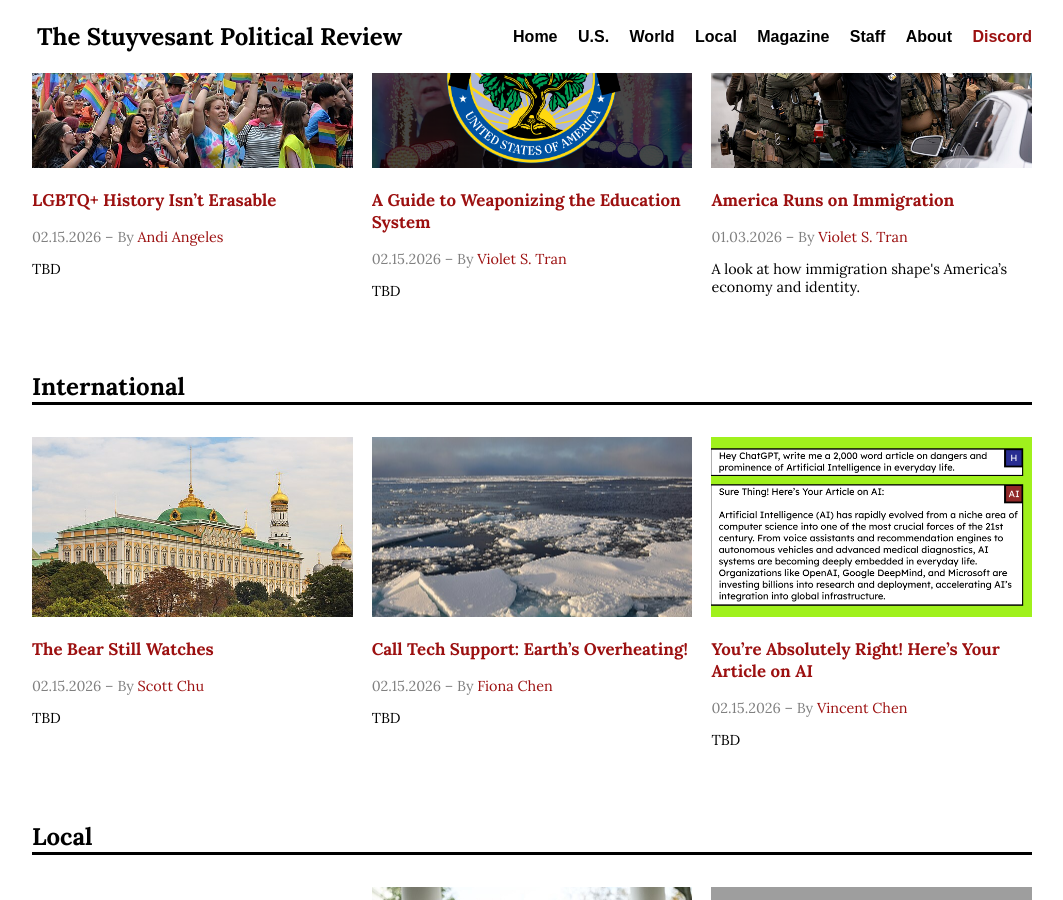
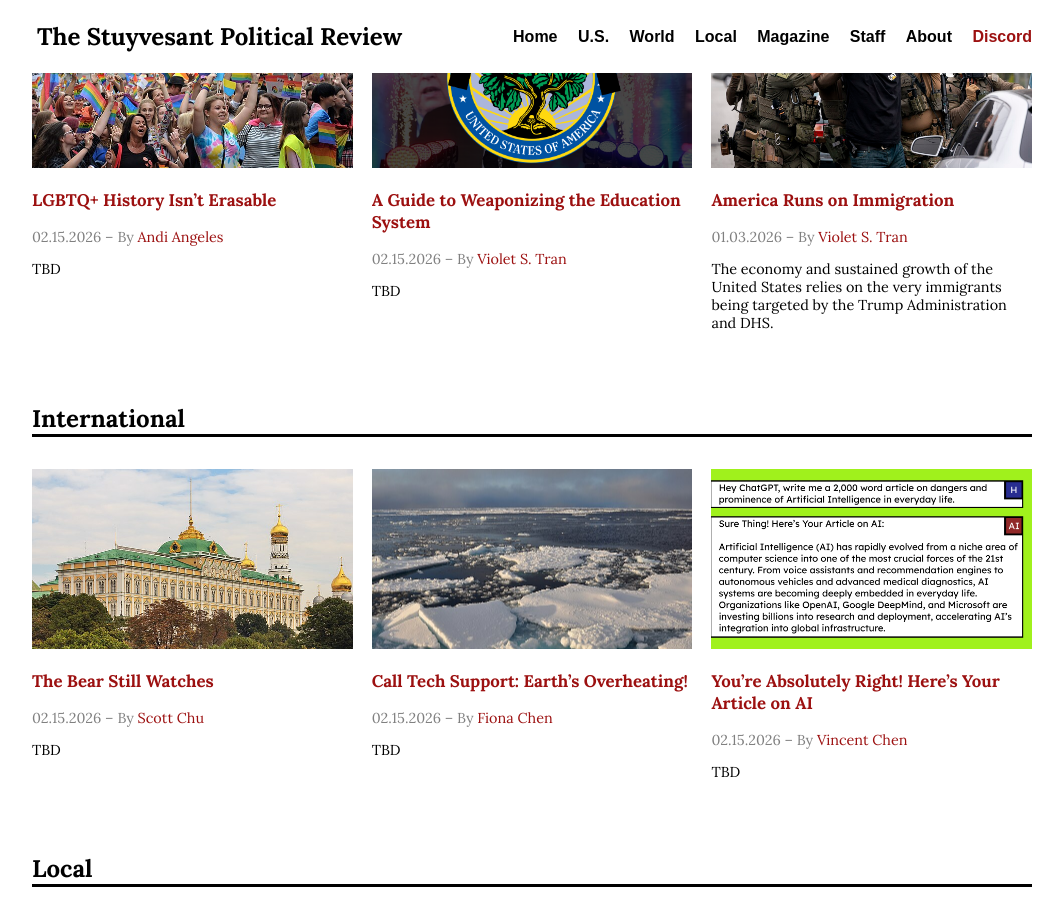
Before and after one commit to stuypoliticalreview/stuypoliticalreview.github.io, a Jekyll site: the page built from index.html, in a window 1280 px wide and 900 px high, scrolled down 488 px. Shown: the whole window, without its empty margins (108-1171 px from the left). Built offline with Jekyll 4.4.1, drawn with Linux system fonts in a browser that asks for light colours; grey boxes are pictures that could not be loaded.

Commit message:
Aghh typo 2

```diff
--- a/_data/authors.yml
+++ b/_data/authors.yml
@@ -40,7 +40,7 @@ jun-ran-teresa-xue:
 
 andi-angeles:
   name: Andi Angeles
-  role: Copy Editor
+  role: Art Editor
   bio: >
     Andi Angeles ('28) is the Art Editor at the Stuyvesant Political Review.
     They focus on LGBTQ+ rights, domestic issues and warfare.
--- a/_posts/2026-01-3-modern_immigration_policy.md
+++ b/_posts/2026-01-3-modern_immigration_policy.md
@@ -6,7 +6,7 @@ author: Violet S. Tran
 image: /assets/images/articles/ice1.jpg
 caption: ICE Enforcement and Removal Operations in Los Angeles, California, June 12, 2025 | DHS photo by Tia Dufour obtained via Wikimedia Commons
 categories: "national"
-excerpt: "A look at how immigration shape's America’s economy and identity."
+excerpt: "The economy and sustained growth of the United States relies on the very immigrants being targeted by the Trump Administration and DHS."
 ---
 
 U.S. Census records show that immigrants currently account for a relatively small [14% of the U.S. population](https://map.americanimmigrationcouncil.org/locations/national/), yet as a whole they have played a significant role in shaping the nation’s demographic composition, labor force, and cultural development. The idea of America as a land of opportunity has [attracted millions from around the world](https://www.pewresearch.org/short-reads/2025/08/21/key-findings-about-us-immigrants/), each bringing with them new perspectives, skills, and cultures that have helped shape the nation's identity. Starting with the first settlers in the 1600s then the influx of European immigrants in the 19th and early 20th centuries, and then to more recent arrivals from Latin America, Asia, and Africa, immigration has been central to America's cultural and social foundation.
```
